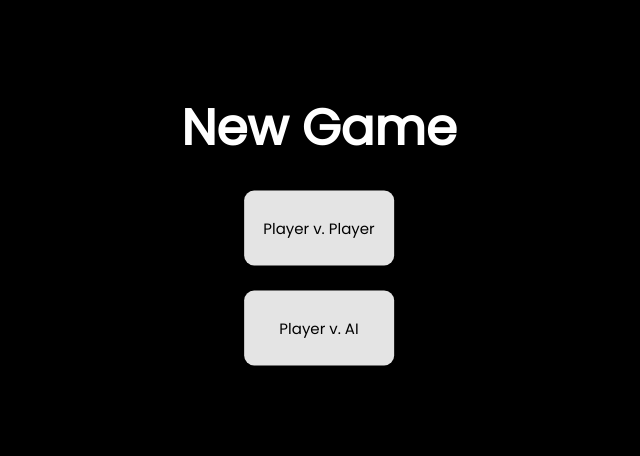
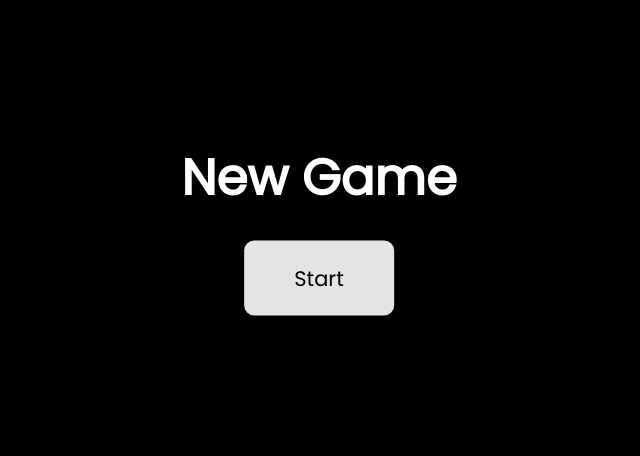
Before and after one commit to pauln17/The-Odin-Project, a plain HTML site: page tic-tac-toe/index.html in a window 1280 px wide. Shown: the part 172-628 px from the top of the page, without its empty margins (321-961 px from the left). Drawn offline with Linux system fonts and the light colour scheme.

Commit message:
Remove AI Option

```diff
--- a/tic-tac-toe/index.html
+++ b/tic-tac-toe/index.html
@@ -12,8 +12,7 @@
     <div class="container">
         <div class="modal" id="active">
             <h1 class="game-text">New Game</h1>
-            <button data-two-player>Player v. Player</button>
-            <button data-ai>Player v. AI</button>
+            <button data-two-player>Start</button>
         </div>
         <div class="header">
             <h1>Tic Tac Toe</h1>
--- a/tic-tac-toe/scripts.js
+++ b/tic-tac-toe/scripts.js
@@ -1,10 +1,6 @@
 // Introduction Overlay
 const modal = document.querySelector('.modal');
 const overlay = document.querySelector('.overlay');
-
-// Game Modes
-const PLAYERVSPLAYER = 0;
-const PLAYERVSAI = 1;
 
 // Board
 const board = document.querySelector('.board');
@@ -32,21 +28,16 @@ const WINNING_COMBINATIONS = [
 const gameStart = (() => {
     const gameIntroduction = () => {
         const twoPlayerButton = document.querySelector('[data-two-player]');
-        const aiButton = document.querySelector('[data-ai]');
-        twoPlayerButton.addEventListener('click', () => setGameMode(PLAYERVSPLAYER));
-        aiButton.addEventListener('click', () => setGameMode(PLAYERVSAI));
+        twoPlayerButton.addEventListener('click', () => setGameMode());
+
     }
 
-    const setGameMode = (mode) => {
-        if (mode === PLAYERVSPLAYER) {
+    const setGameMode = () => {
             renderGame();
             cells.forEach((cell) => {
-                cell.addEventListener('click', gameBoard.playGameVsPlayer, { once : true })
+                cell.addEventListener('click', gameBoard.playGame, { once : true })
             });
             gameBoard.setBoardHoverClass();
-        } else {
-            renderGame();
-        }
     }
 
     const renderGame = () => {
@@ -63,7 +54,7 @@ const gameStart = (() => {
 
 
 const gameBoard = (() => {
-    const playGameVsPlayer = (e) => {
+    const playGame = (e) => {
         const cell = e.target;
         const currentClass = xTurn ? X_CLASS : O_CLASS;
         placeMark(cell, currentClass);
@@ -134,7 +125,7 @@ const gameBoard = (() => {
     }
 
     return {
-        playGameVsPlayer,
+        playGame,
         placeMark,
         swapTurn,
         setBoardHoverClass,
--- a/tic-tac-toe/styles.css
+++ b/tic-tac-toe/styles.css
@@ -142,7 +142,7 @@ body {
 }
 
 button {
-    font-size: 15px;
+    font-size: 21px;
     background: rgb(228, 228, 228);
     display: flex;
     justify-content: center;
```
